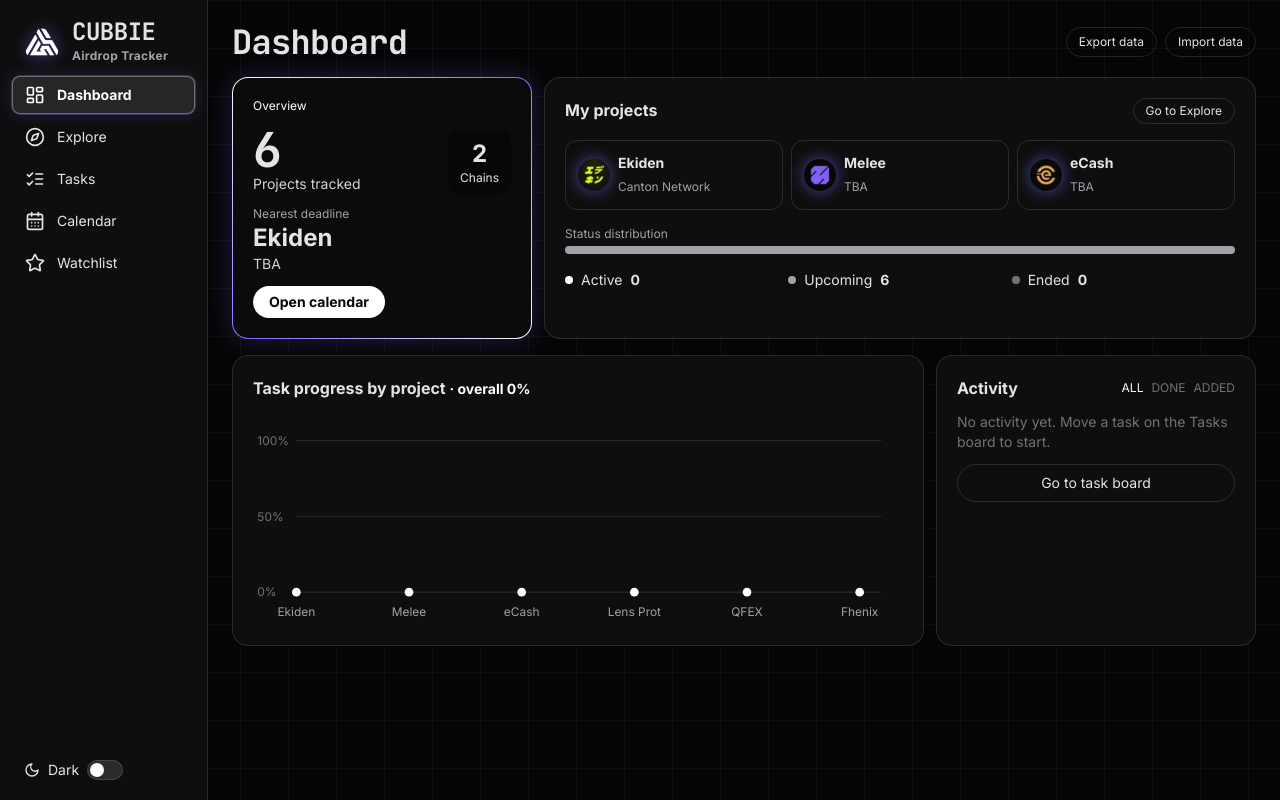
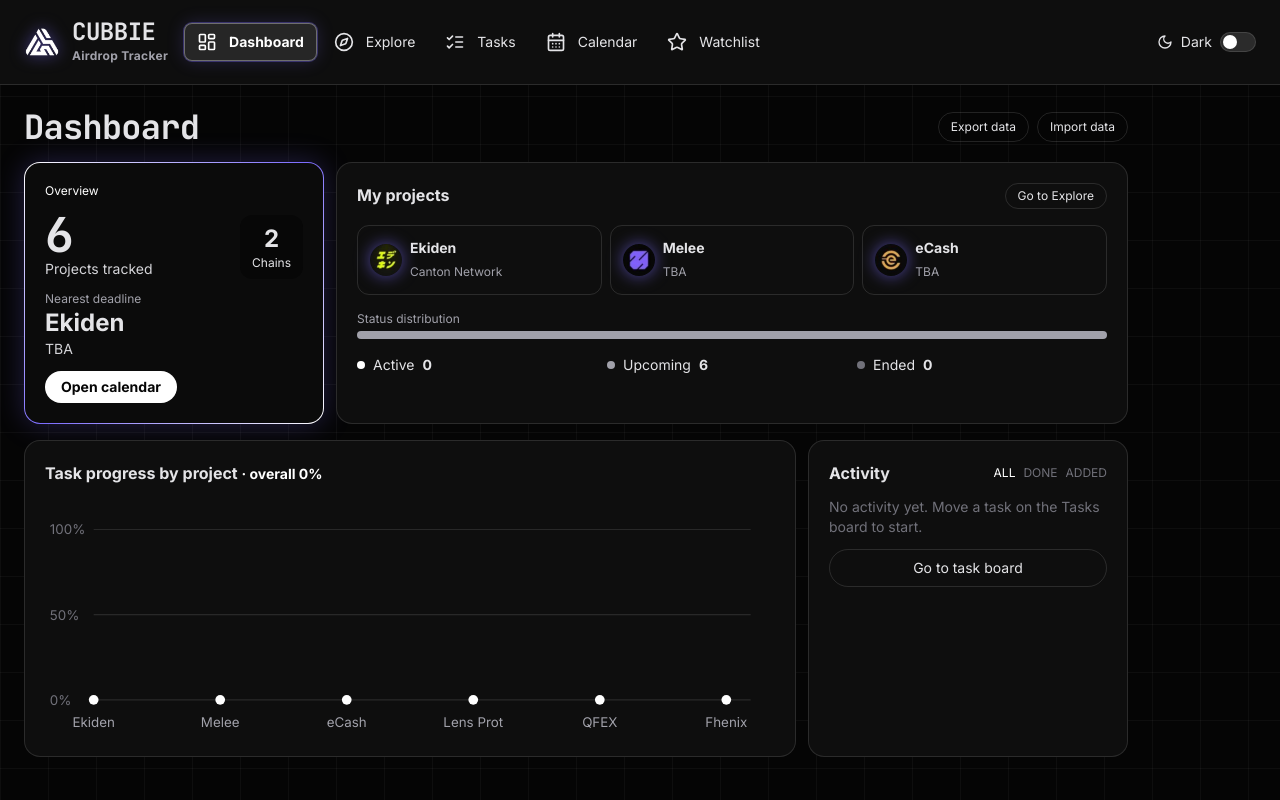
Before and after one commit to ahmad-choirudin/airdrop-tracker, a React (Vite) app: page / in a window 1280 px wide. Built offline with nearby package versions, Linux system fonts and the light colour scheme.

Commit message:
Move theme toggle to right on desktop

```diff
--- a/src/App.jsx
+++ b/src/App.jsx
@@ -130,7 +130,7 @@ export default function App(){
 
   const first=new Date(t0().getFullYear(),t0().getMonth()+mo,1),pad=first.getDay(),dim=new Date(first.getFullYear(),first.getMonth()+1,0).getDate()
   return(
-  <div className="min-h-screen md:flex overflow-x-clip">
+  <div className="min-h-screen md:flex md:flex-col overflow-x-clip">
 
     {/* (mobile only) */}
 <header className="md:hidden sticky top-0 z-[5] flex items-center gap-3 border-b border-line bg-ink px-4 py-3">
@@ -142,13 +142,13 @@ export default function App(){
 <div onClick={()=>setMenu(false)} className={`md:hidden fixed inset-0 z-40 bg-black/60 transition-opacity ${menu?'opacity-100':'pointer-events-none opacity-0'}`}/>
 
 {/* Drawer on mobile */}
-<nav className={`fixed inset-y-0 left-0 z-50 w-3/4 max-w-xs flex flex-col gap-1 p-3 bg-panel border-r border-line transition-transform duration-300 ${menu?'translate-x-0':'-translate-x-full'} md:static md:z-auto md:w-52 md:max-w-none md:min-h-screen md:translate-x-0 md:bg-transparent`}>
+<nav className={`fixed inset-y-0 left-0 z-50 w-3/4 max-w-xs flex flex-col gap-1 p-3 bg-panel border-r border-line transition-transform duration-300 ${menu?'translate-x-0':'-translate-x-full'} md:static md:z-auto md:w-full md:max-w-none md:flex-row md:items-center md:border-r-0 md:border-b md:translate-x-0 md:bg-transparent`}>
   <div className="flex items-start justify-between px-3 py-2">
     <div className="flex items-center gap-3"><img src={logo} alt="CUBBIE" className="h-9 w-9 object-contain"/><div className="serif text-2xl leading-none">CUBBIE<span className="block mt-1 text-xs text-zinc-400 font-sans tracking-wide">Airdrop Tracker</span></div></div>
     <button aria-label="Close menu" onClick={()=>setMenu(false)} className="md:hidden text-zinc-400"><X size={20}/></button>
   </div>
   {NAV.map(([k,l,I])=><button key={k} onClick={()=>{setView(k);setMenu(false)}} className={`flex items-center gap-3 px-4 py-3 md:px-3 md:py-2 rounded-xl md:rounded-lg text-base md:text-sm whitespace-nowrap border ${view===k?'bg-accent/10 border-accent/30 text-accent font-semibold':'border-transparent hover:bg-panel'}`}><I size={20}/>{l}</button>)}
-  <button role="switch" aria-checked={theme==='light'} aria-label="Toggle light mode" onClick={()=>setTheme(theme==='light'?'dark':'light')} className="mt-auto flex items-center gap-2 px-3 py-2 rounded-lg text-sm whitespace-nowrap hover:bg-panel">{theme==='light'?<Sun size={16}/>:<Moon size={16}/>}<span>{theme==='light'?'Light':'Dark'}</span><span className="relative w-9 h-5 rounded-full border border-line bg-line shrink-0"><span className={`absolute top-0.5 w-3.5 h-3.5 rounded-full bg-accent transition-all ${theme==='light'?'left-[1.15rem]':'left-0.5'}`}/></span></button>
+  <button role="switch" aria-checked={theme==='light'} aria-label="Toggle light mode" onClick={()=>setTheme(theme==='light'?'dark':'light')} className="mt-auto md:mt-0 md:ml-auto flex items-center gap-2 px-3 py-2 rounded-lg text-sm whitespace-nowrap hover:bg-panel">{theme==='light'?<Sun size={16}/>:<Moon size={16}/>}<span>{theme==='light'?'Light':'Dark'}</span><span className="relative w-9 h-5 rounded-full border border-line bg-line shrink-0"><span className={`absolute top-0.5 w-3.5 h-3.5 rounded-full bg-accent transition-all ${theme==='light'?'left-[1.15rem]':'left-0.5'}`}/></span></button>
 </nav>
 
     <main key={view} className="flex-1 min-w-0 p-4 md:p-6 space-y-4 max-w-6xl view-in">
```
